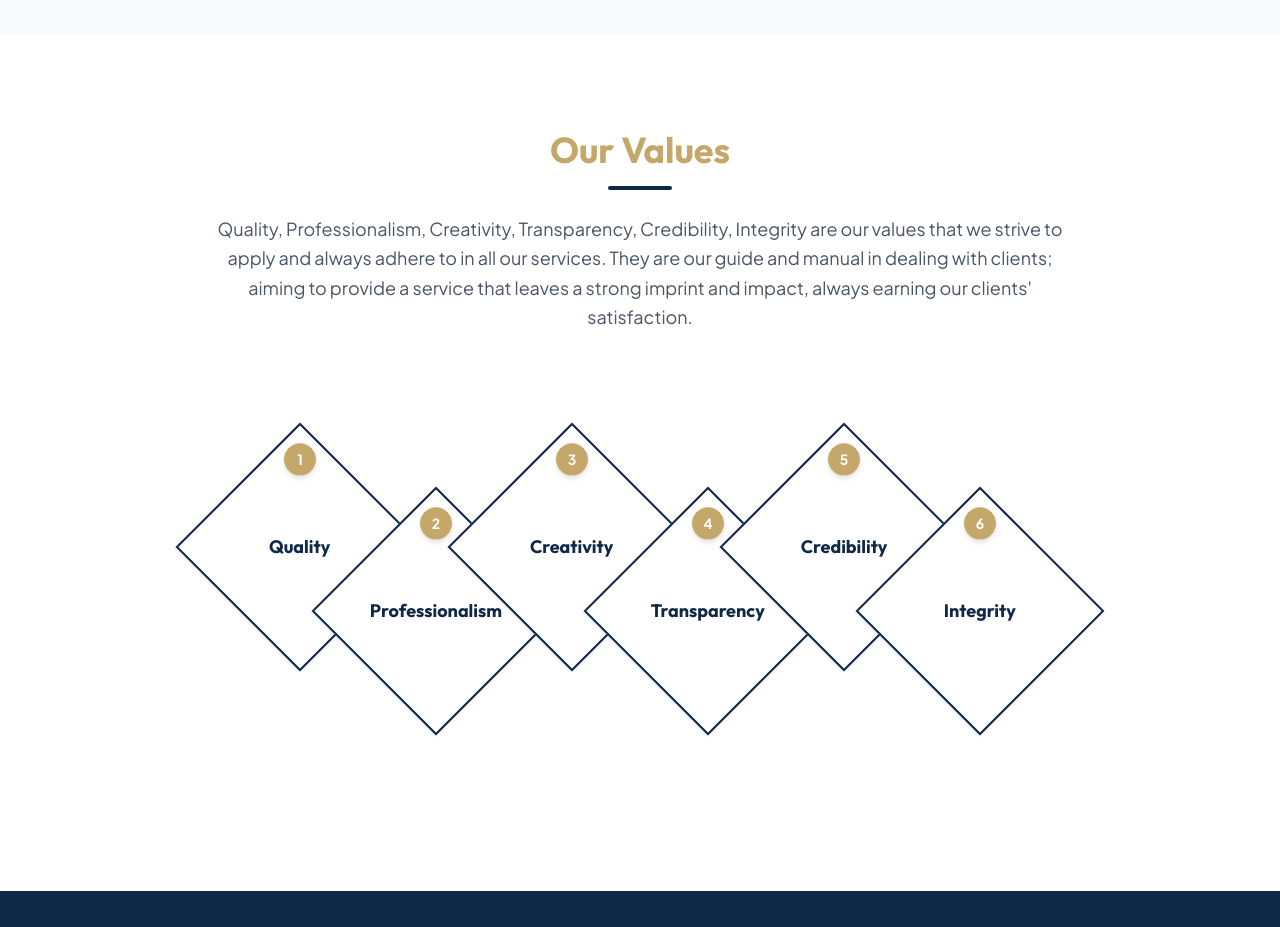
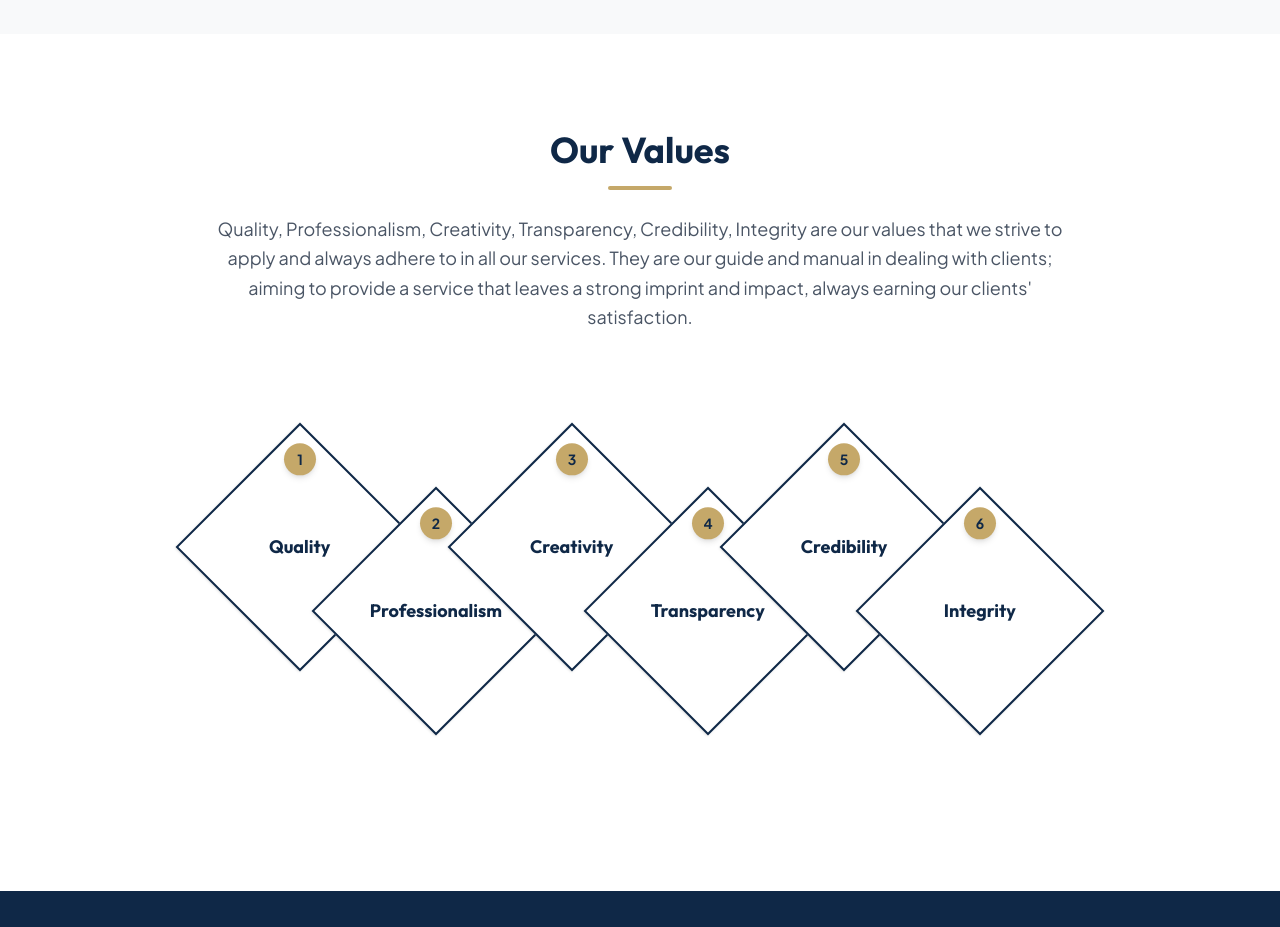
Before and after one commit to ZerroDevs/NewInvestors-group, a Next.js app: page /en/about in a window 1280 px wide. Shown: the part 1480-2407 px from the top of the page. Built offline with nearby package versions, Linux system fonts and the light colour scheme; a web font is replaced by a local one.

Commit message:
feat: add CoreValues section, contact page, and ContactForm component

```diff
--- a/src/app/[locale]/contact/page.tsx
+++ b/src/app/[locale]/contact/page.tsx
@@ -37,7 +37,7 @@ export default async function ContactPage({
                   <MapPin size={24} />
                 </div>
                 <div>
-                  <h4 className="text-gray-400 text-sm mb-1">{t('locationLabel')}</h4>
+                  <h3 className="text-gray-400 text-sm mb-1">{t('locationLabel')}</h3>
                   <p className="font-medium" dir="ltr">{t('locationValue')}</p>
                 </div>
               </div>
@@ -47,7 +47,7 @@ export default async function ContactPage({
                   <Mail size={24} />
                 </div>
                 <div>
-                  <h4 className="text-gray-400 text-sm mb-1">{t('emailLabel')}</h4>
+                  <h3 className="text-gray-400 text-sm mb-1">{t('emailLabel')}</h3>
                   <a href="mailto:info@newinvestgroup.ly" className="font-medium hover:text-[#C5A869] transition-colors" dir="ltr">
                     info@newinvestgroup.ly
                   </a>
@@ -59,7 +59,7 @@ export default async function ContactPage({
                   <Phone size={24} />
                 </div>
                 <div className="w-full">
-                  <h4 className="text-gray-400 text-sm mb-2">{t('phoneLabel')}</h4>
+                  <h3 className="text-gray-400 text-sm mb-2">{t('phoneLabel')}</h3>
                   <div className="space-y-4">
                     <div className="flex items-center gap-3">
                       <span dir="ltr" className="font-medium">+218 92 429 5050</span>
--- a/src/components/contact/ContactForm.tsx
+++ b/src/components/contact/ContactForm.tsx
@@ -141,7 +141,7 @@ export default function ContactForm({ tDict }: ContactFormProps) {
         </label>
       </div>
 
-      <button type="submit" className="bg-[#C5A869] hover:bg-[#0F2847] text-white font-bold py-4 px-8 rounded-lg shadow-md hover:shadow-xl transition-all duration-300 w-full md:w-auto min-w-[200px] mt-6">
+      <button type="submit" className="bg-[#0F2847] hover:bg-[#C5A869] text-white hover:text-[#0F2847] font-bold py-4 px-8 rounded-lg shadow-md hover:shadow-xl transition-all duration-300 w-full md:w-auto min-w-[200px] mt-6">
         {tDict.send}
       </button>
     </form>
--- a/src/components/home/CoreValues.tsx
+++ b/src/components/home/CoreValues.tsx
@@ -17,9 +17,9 @@ export default function CoreValues() {
   return (
     <section className="py-24 bg-white dark:bg-[#1C2541] transition-colors duration-300 overflow-hidden">
       <div className="container mx-auto px-4 text-center max-w-4xl">
-        <h2 className="text-3xl md:text-4xl font-bold text-[#C5A869] mb-6">
+        <h2 className="text-3xl md:text-4xl font-bold text-[#0F2847] dark:text-[#C5A869] mb-6">
           {t('title')}
-          <div className="w-16 h-1 bg-[#0F2847] dark:bg-white mx-auto mt-4 rounded"></div>
+          <div className="w-16 h-1 bg-[#C5A869] dark:bg-white mx-auto mt-4 rounded"></div>
         </h2>
         <p className="text-lg text-gray-600 dark:text-gray-300 leading-relaxed mb-16">
           {t('description')}
@@ -48,7 +48,7 @@ export default function CoreValues() {
                 className={`relative w-28 h-28 sm:w-36 sm:h-36 lg:w-44 lg:h-44 bg-white dark:bg-[#0B132B] border-2 border-[#0F2847] dark:border-[#2A3A5E] flex items-center justify-center transform rotate-45 shadow-sm transition-transform hover:scale-105 hover:z-30 z-10 ${desktopClasses} ${mobileMargin} ${mobileOffset}`}
               >
                 {/* Diamond Tip Number */}
-                <div className="absolute top-1 left-1 lg:top-2 lg:left-2 w-6 h-6 lg:w-8 lg:h-8 rounded-full bg-[#C5A869] flex items-center justify-center text-white font-bold text-xs lg:text-sm shadow-md transform -rotate-45">
+                <div className="absolute top-1 left-1 lg:top-2 lg:left-2 w-6 h-6 lg:w-8 lg:h-8 rounded-full bg-[#C5A869] flex items-center justify-center text-[#0F2847] font-bold text-xs lg:text-sm shadow-md transform -rotate-45">
                   {index + 1}
                 </div>
 
```
